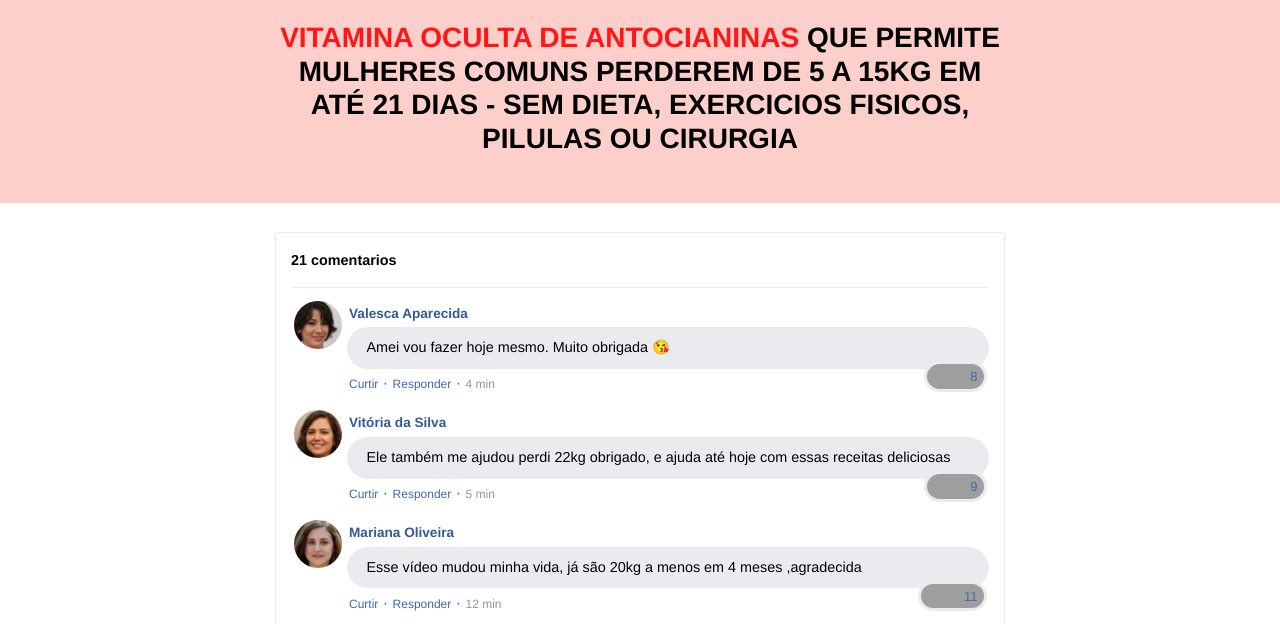
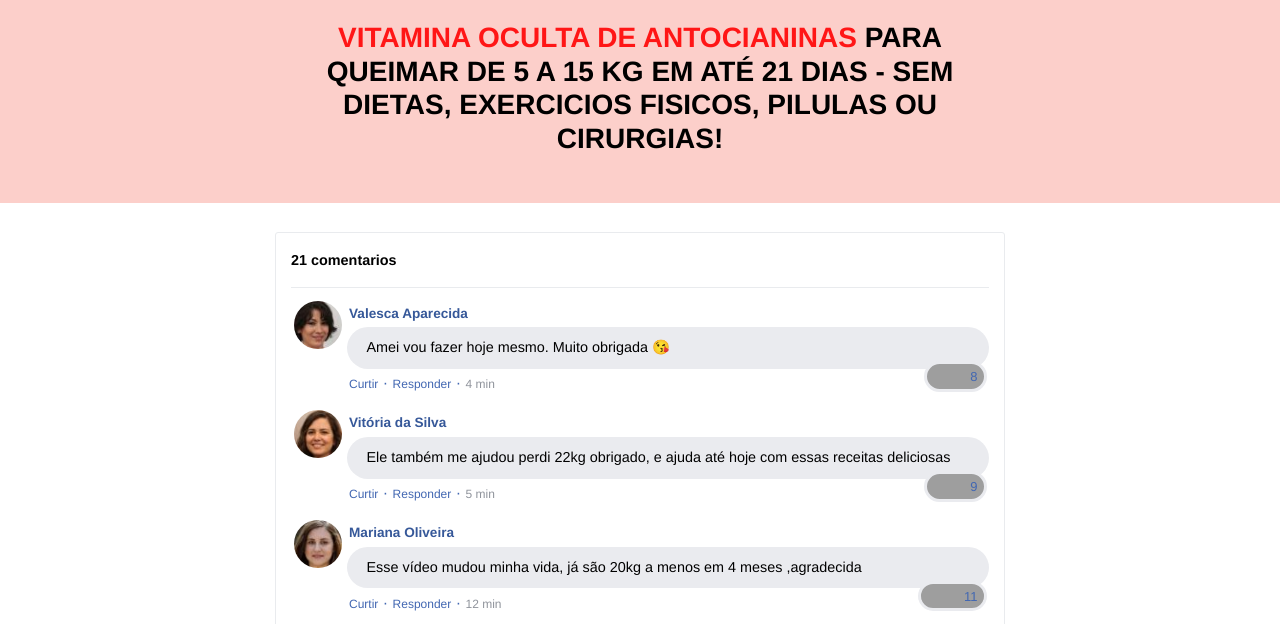
Before and after one commit to Weverton-Aguiatron/manualbarriganegativa.com, a plain HTML site: page index.html in a window 1280 px wide. Shown: the part 163-787 px from the top of the page. Drawn offline with nearby package versions, Linux system fonts and the light colour scheme; grey boxes are pictures that could not be loaded; a script that the page names is missing.

Commit message:
Add files via upload

```diff
--- a/index.html
+++ b/index.html
@@ -65,7 +65,7 @@
             <img class="img-fluid" src="./assets/img/revelado.png">
 
             <!-- Headline -->
-           <h3 class="my-4"><b> <span style="color: #FF1616;">VITAMINA OCULTA DE ANTOCIANINAS</span> QUE PERMITE MULHERES COMUNS PERDEREM DE 5 A 15KG EM ATÉ 21 DIAS - SEM DIETA, EXERCICIOS FISICOS, PILULAS OU CIRURGIA</b></h3>
+           <h3 class="my-4"><b> <span style="color: #FF1616;">VITAMINA OCULTA DE ANTOCIANINAS</span> PARA QUEIMAR DE 5 A 15 KG EM ATÉ 21 DIAS - SEM DIETAS, EXERCICIOS FISICOS, PILULAS OU CIRURGIAS!</b></h3>
 
             <!-- VSL -->
             <script type="text/javascript" id="scr_626030fcb20f2800085e6014">var s=document.createElement("script");s.src="https://cdn.converteai.net/1812ece4-6f0d-4a9b-bb29-f0974ded221f/players/626030fcb20f2800085e6014/player.js",s.async=!0,document.head.appendChild(s);</script>
```
